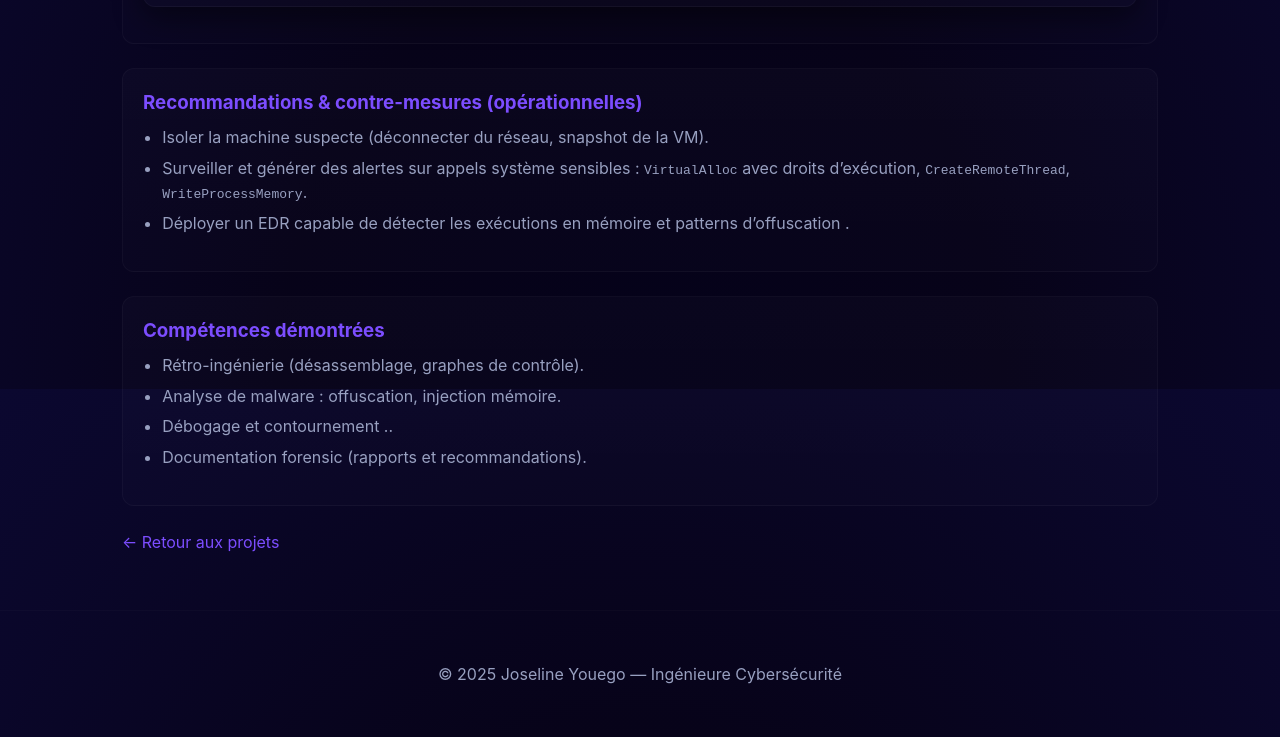
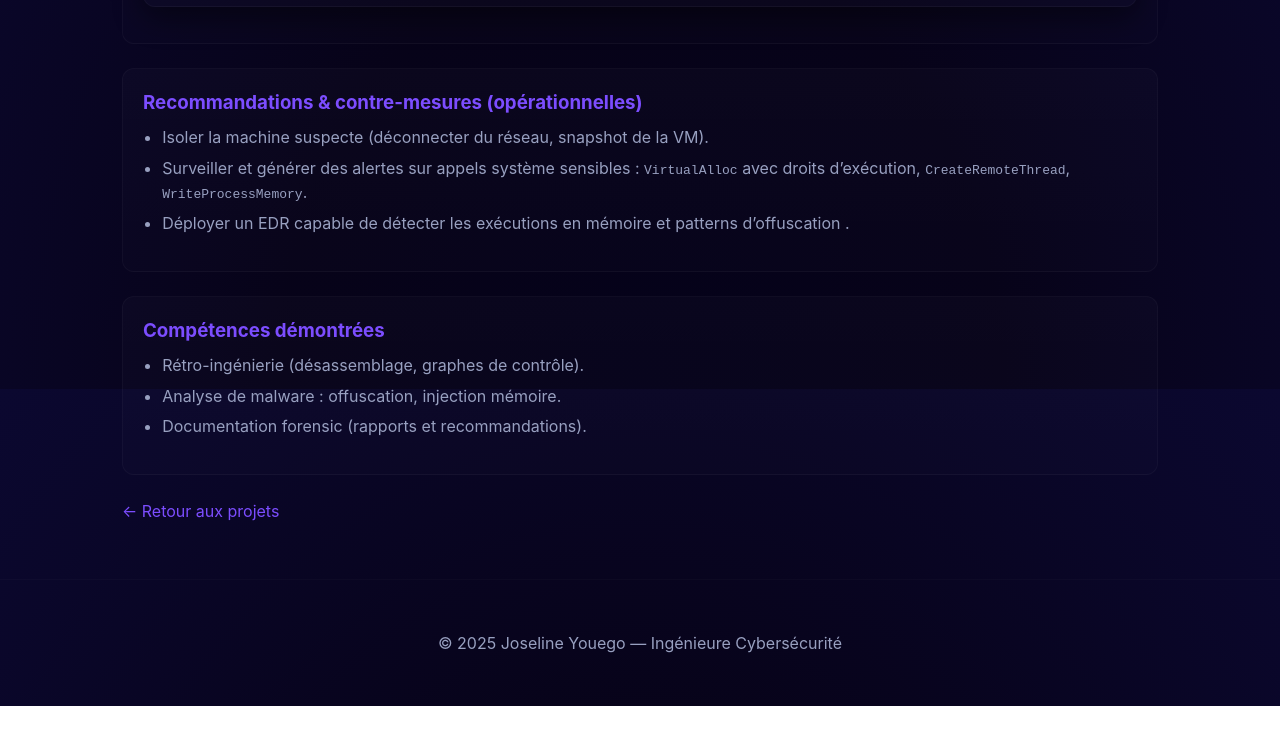
Before and after one commit to joseline25/portfolio.github.io, a plain HTML site: page projets/projet5.html in a window 1280 px wide. Shown: the part 2811-3548 px from the top of the page. After the commit the page ends 3517 px from the top, so only its background shows below. Drawn offline with Linux system fonts and the light colour scheme.

Commit message:
correction projet5 ligne

```diff
--- a/projets/projet5.html
+++ b/projets/projet5.html
@@ -129,7 +129,6 @@
       <ul>
         <li>Rétro-ingénierie (désassemblage, graphes de contrôle).</li>
         <li>Analyse de malware : offuscation, injection mémoire.</li>
-        <li>Débogage  et contournement ..</li>
         <li>Documentation forensic (rapports  et recommandations).</li>
       </ul>
     </section>
```
